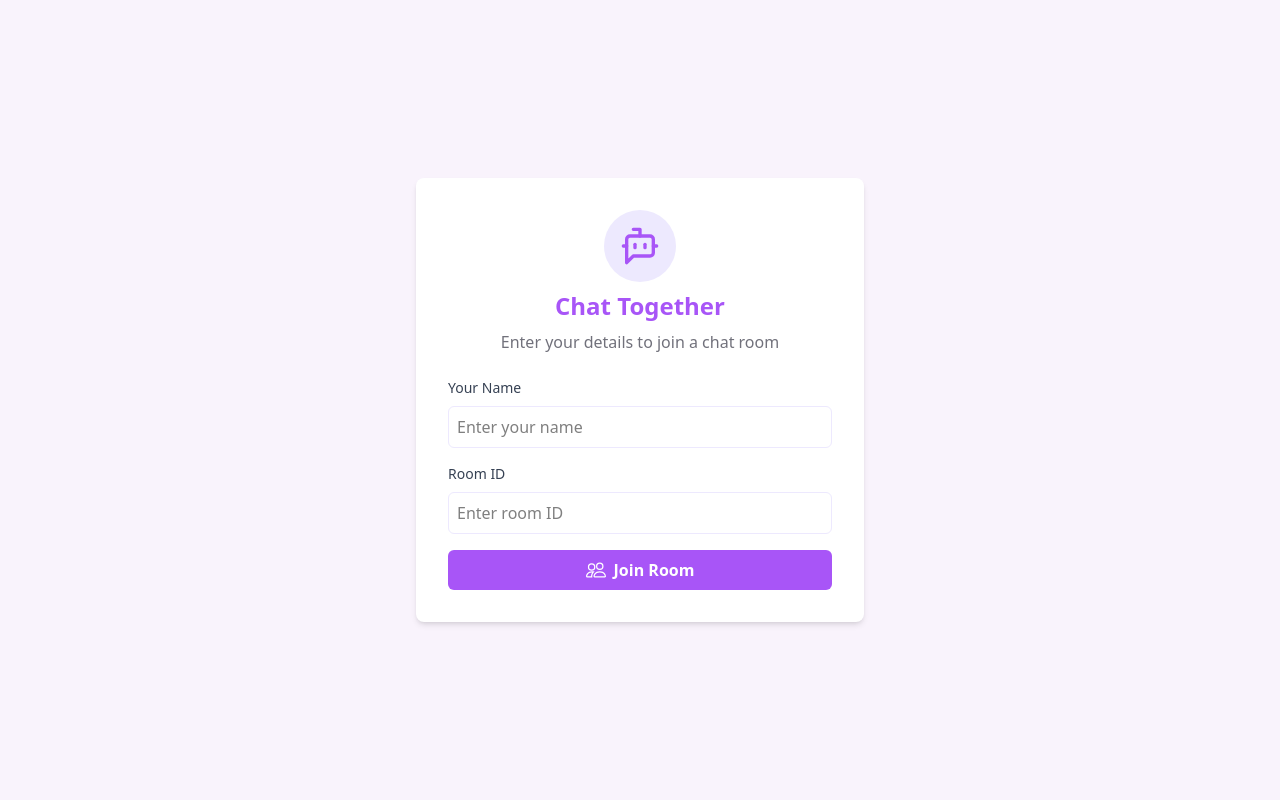
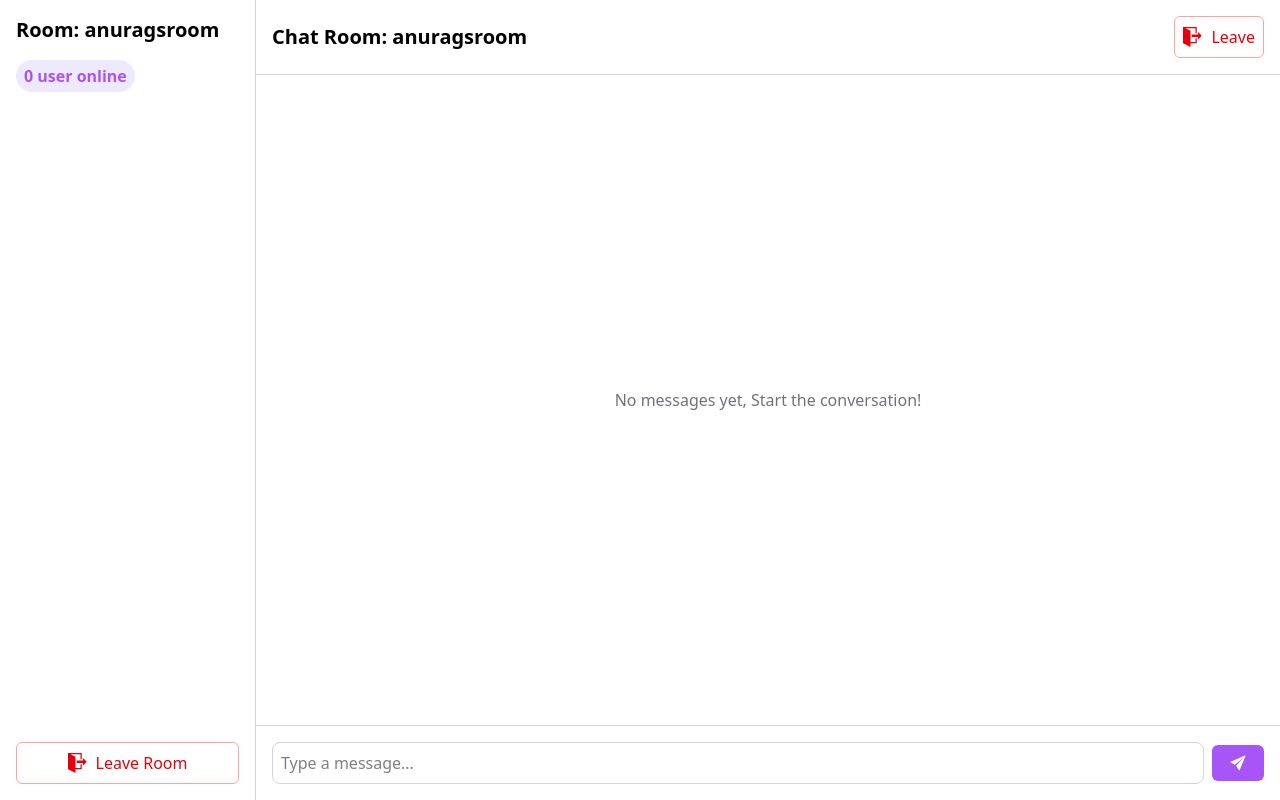
Before and after one commit to anuragbansall/Chat-Together, a React (Vite) app in the folder frontend/: page / in a window 1280 px wide. Built offline with nearby package versions, Linux system fonts and the light colour scheme.

Commit message:
Add ChatRoom Component

```diff
--- a/frontend/src/App.jsx
+++ b/frontend/src/App.jsx
@@ -1,10 +1,12 @@
 import React from "react";
 import JoinRoom from "./components/JoinRoom";
+import ChatRoom from "./components/ChatRoom";
 
 function App() {
   return (
     <div className="min-h-screen w-full bg-[#F9F3FC] flex flex-col items-center justify-center">
-      <JoinRoom />
+      {/* <JoinRoom /> */}
+      <ChatRoom />
     </div>
   );
 }
--- a/frontend/src/components/JoinRoom.jsx
+++ b/frontend/src/components/JoinRoom.jsx
@@ -18,7 +18,7 @@ function JoinRoom() {
   };
 
   return (
-    <div className="bg-white p-8 shadow-md rounded-lg flex flex-col items-center justify-center gap-y-2">
+    <div className="bg-white p-8 shadow-md rounded-lg flex flex-col items-center justify-center gap-y-2 max-w-full w-full md:w-fit h-screen md:h-fit">
       <span className="bg-[#EDE9FE] p-4 rounded-full">
         <LuBotMessageSquare size={40} className="text-[#A855F7]" />
       </span>
@@ -28,7 +28,10 @@ function JoinRoom() {
         Enter your details to join a chat room
       </p>
 
-      <form className="flex flex-col gap-y-4 w-sm mt-4" onSubmit={handleSubmit}>
+      <form
+        className="flex flex-col gap-y-4 w-sm mt-4 max-w-full"
+        onSubmit={handleSubmit}
+      >
         <div className="form-group">
           <label htmlFor="username">Your Name</label>
           <input
@@ -43,12 +46,12 @@ function JoinRoom() {
         </div>
 
         <div className="form-group">
-          <label htmlFor="room">Room ID</label>
+          <label htmlFor="room">Room Name</label>
           <input
             type="text"
             id="room"
             name="room"
-            placeholder="Enter room ID"
+            placeholder="Enter room name"
             required
             value={room}
             onChange={(e) => setRoom(e.target.value)}
--- a/frontend/src/index.css
+++ b/frontend/src/index.css
@@ -19,3 +19,7 @@
 .primary-button {
   @apply bg-[#A855F7] text-white font-semibold py-2 px-4 rounded-md text-center cursor-pointer flex items-center justify-center gap-2;
 }
+
+.danger-button {
+  @apply p-2 border-1 border-red-300 text-red-600 flex items-center justify-center gap-2 rounded-md hover:bg-red-100 transition duration-200 ease-in-out cursor-pointer;
+}
```
